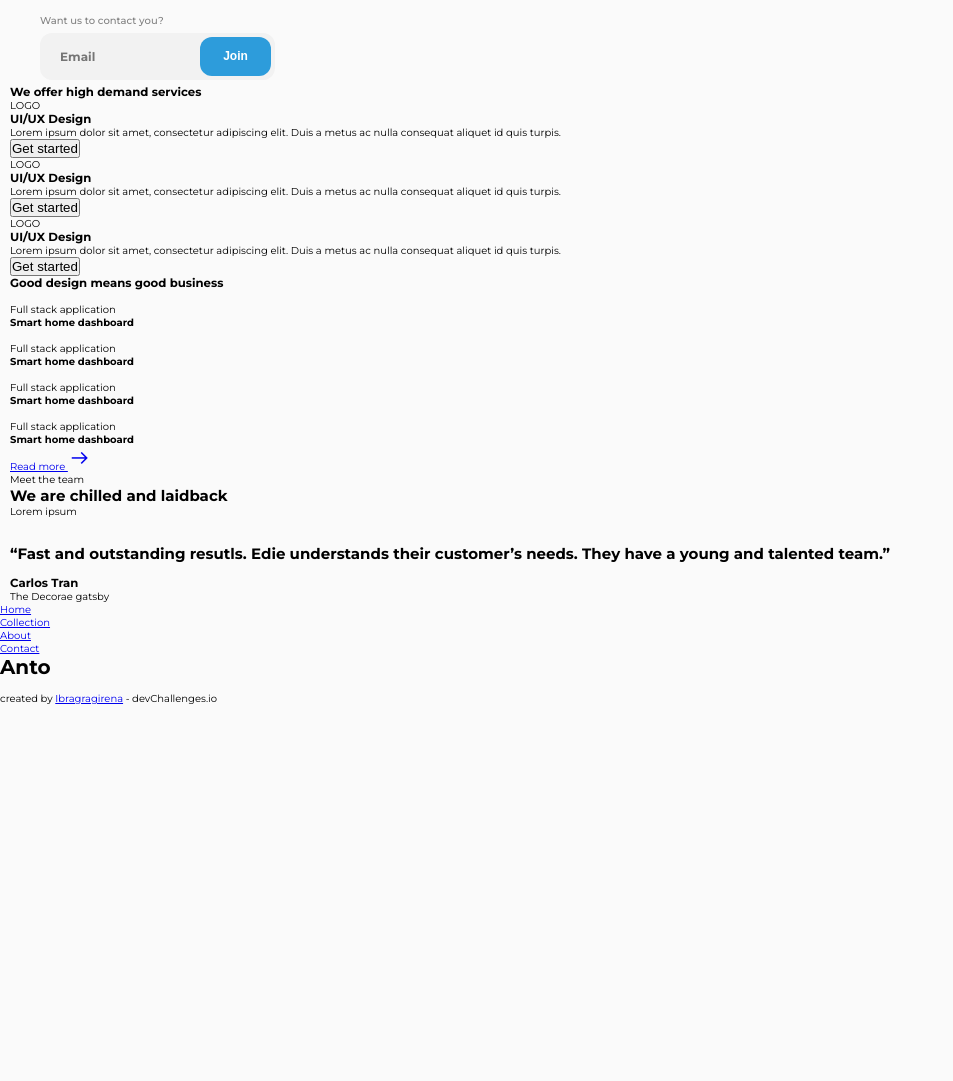
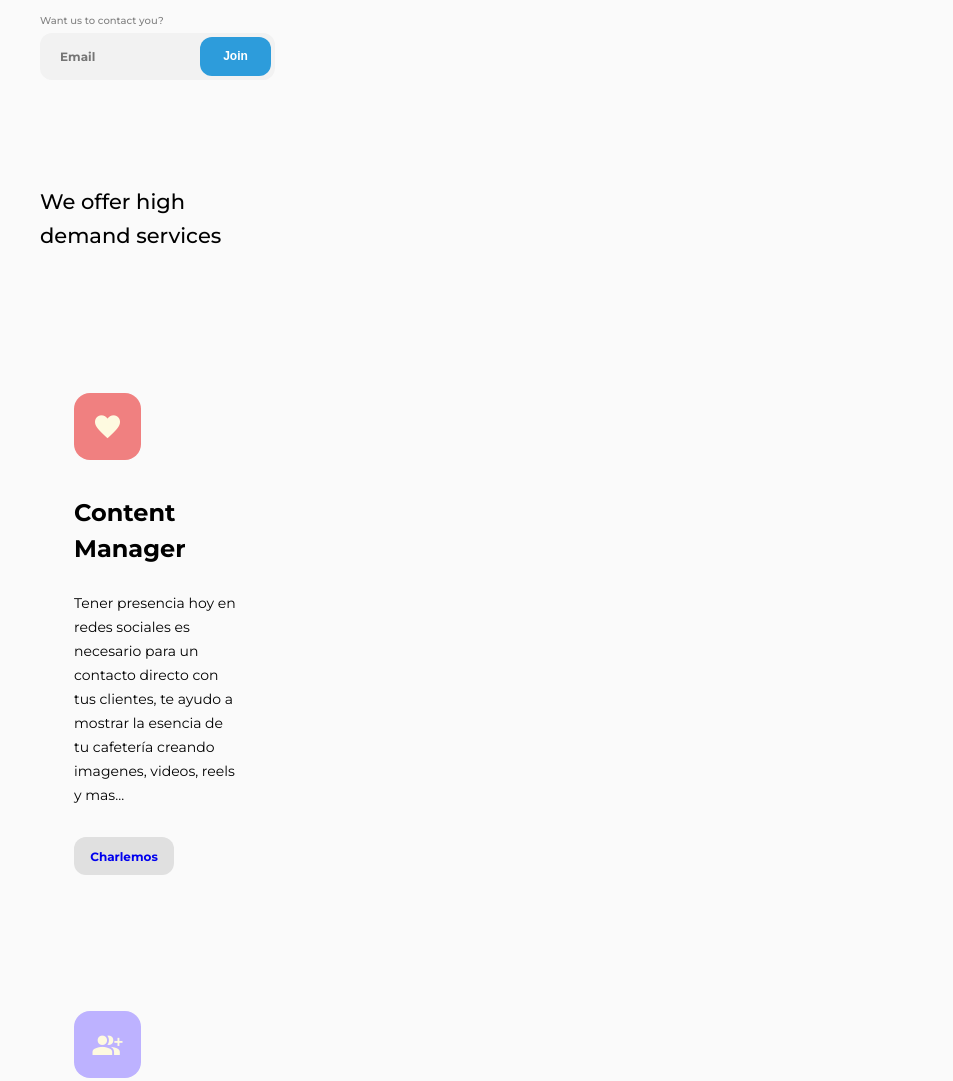
Before and after one commit to ibra-gragirena/bsascoffeeshops-page, a plain HTML site: page index.html in a window 1280 px wide. Shown: the part 1025-2106 px from the top of the page, without its empty margins (0-953 px from the left). Before the commit the page ends 1730 px from the top, so only its background shows below. Drawn offline with nearby package versions, Linux system fonts and the light colour scheme; files that its build step writes are made by us from their sources.

Commit message:
Add service card component, styles

```diff
--- a/index.html
+++ b/index.html
@@ -69,33 +69,44 @@
                             <label for="email" class="label">Want us to contact you?</label>
                             <input type="email" id="email" name="user-mail" class="email-container" placeholder="Email" required>
                             <button type="submit" class="join" form="formulario" formaction="#">Join</button>
-
-
                         </li>
                     </ul>
                 </form>
             </section>
         </section>
-        <section>
-            <h3>We offer high demand services</h3>
-            <section>
-                <span>LOGO</span>
-                <h3>UI/UX Design</h3>
-                <p>Lorem ipsum dolor sit amet, consectetur adipiscing elit. Duis a metus ac nulla consequat aliquet id quis turpis.</p>
-                <button>Get started</button>
+        <section class="services-container">
+            <h1 class="services-title">We offer high demand services</h1>
+            <section class="services-card">
+                <span class="material-symbols-outlined logo fav-logo">
+                    favorite
+                    </span>
+                <h2 class="service-name">Content Manager</h2>
+                <p class="service-body">Tener presencia hoy en redes sociales es necesario para un contacto directo con tus clientes, te ayudo a mostrar la esencia de tu cafetería creando imagenes, videos, reels y mas...</p>
+                <div class="contact-button">
+                    <a href="https://www.instagram.com/bsascoffeeshops/" >Charlemos</a>
+                </div>
             </section>
-            <section>
-                <span>LOGO</span>
-                <h3>UI/UX Design</h3>
-                <p>Lorem ipsum dolor sit amet, consectetur adipiscing elit. Duis a metus ac nulla consequat aliquet id quis turpis.</p>
-                <button>Get started</button>
+            <section class="services-card">
+                <span class="material-symbols-outlined logo group-logo">
+                    group_add
+                    </span>
+                <h2 class="service-name">Comunity Manager</h2>
+                <p class="service-body">Una vez tienes contenidos creados para tu marca te ayudo a potenciar el vinculo entre los canales digitales y tu publico, creando estrategias para llegar a mas personas con tu marca.</p>
+                <div class="contact-button">
+                    <a href="https://www.instagram.com/bsascoffeeshops/" >Charlemos</a>
+                </div>
             </section>
-            <section>
-                <span>LOGO</span>
-                <h3>UI/UX Design</h3>
-                <p>Lorem ipsum dolor sit amet, consectetur adipiscing elit. Duis a metus ac nulla consequat aliquet id quis turpis.</p>
-                <button>Get started</button>
+            <section class="services-card">
+                <span class="material-symbols-outlined logo store-logo">
+                    store
+                    </span>
+                <h2 class="service-name">Consultoria para Cafés de especialidad</h2>
+                <p class="service-body">Nos apasiona el café y en la agencia Al Cubo nos encargamos de desarrollar ese pasión para que tu proyecto cumpla con todos los requerimientos técnicos y gastronómicos de manera exitosa...</p>
+                <div class="contact-button">
+                    <a href="https://www.instagram.com/alcuboagencia/" >Charlemos</a>
+                </div>
             </section>
+
         </section>
         <section>
             <h3>Good design means good business</h3>
--- a/style.css
+++ b/style.css
@@ -19,7 +19,7 @@ html{
 /* Icons */
 .material-symbols-outlined {
     font-variation-settings:
-    'FILL' 0,
+    'FILL' 1,
     'wght' 400,
     'GRAD' 0,
     'opsz' 48
@@ -234,3 +234,88 @@ input{
     letter-spacing: 0em;
     color: white;
 }
+/* Services container */
+.services-container{
+    width: 100%;
+    height: auto;
+    max-width: 260px;
+    padding-left: 30px;
+    margin-top: 100px;
+    margin-bottom: 15px;
+}
+.services-card{
+        padding: 50px 34px 43px;
+}
+.services-card:hover{
+    box-shadow: 0px 10px 30px rgba(51, 51, 51, 0.1);
+    border-radius: 24px;
+}
+.services-title{
+    font-size: 2.1rem;
+    font-weight: 500;
+    line-height: 3.4rem;
+    letter-spacing: 0em;
+    margin-bottom: 90px;
+}
+/* Services card */
+.logo{
+    display: flex;
+    align-items: center;
+    justify-content: center;
+    width: 67px;
+    height: 67px;
+    font-size: 3rem;
+    border-radius: 16px;
+    margin-bottom: 35px;
+}
+.fav-logo{
+    color: #fefae0;
+    background: #f08080;
+}
+.group-logo{
+    color: #fefae0;
+    background: #bdb2ff;
+}
+.store-logo{
+    color: #fefae0;
+    background: #a0c4ff;
+}
+.service-name{
+    font-size: 2.4rem;
+    font-weight: 700;
+    line-height: 3.6rem;
+    letter-spacing: 0em;
+    margin-bottom: 24px;
+}
+.service-body{
+    font-size: 1.4rem;
+    font-weight: 400;
+    line-height: 2.4rem;
+    letter-spacing: 0em;
+    margin-bottom: 30px;
+}
+/* Contact button */
+.contact-button{
+    display: flex;
+    align-items: center;
+    justify-content: center;
+    width: 100px;
+    height: 38px;
+    background: #E0E0E0;
+    border: none;
+    border-radius: 12px;
+    font-size: 1.2rem;
+    font-weight: 600;
+    line-height: 1.5rem;
+    letter-spacing: 0em;
+    margin-bottom: 43px;
+}
+.contact-button:hover{
+    box-shadow: 0px 10px 30px rgba(51, 51, 51, 0.238);
+    background-color: #c8e7ff;
+
+
+}
+a{
+    text-decoration: none;
+}
```
